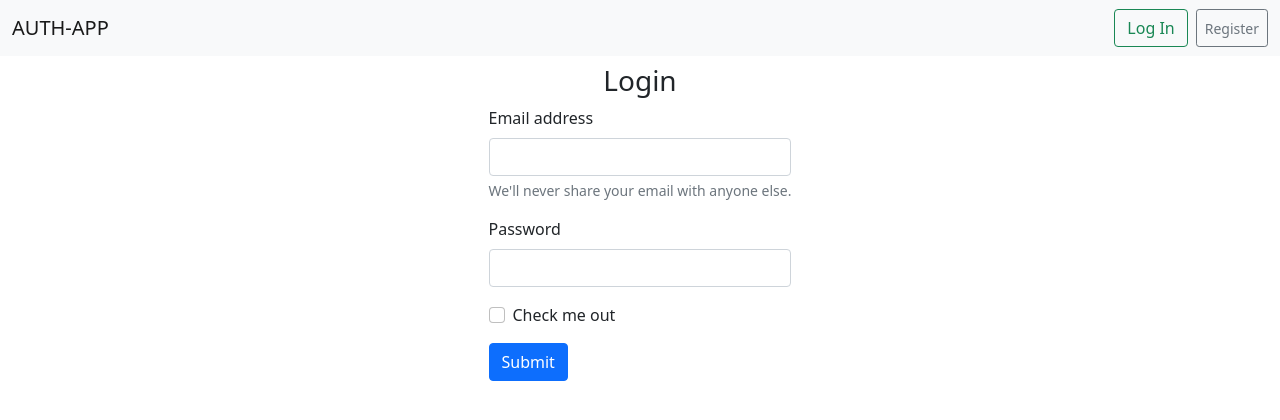
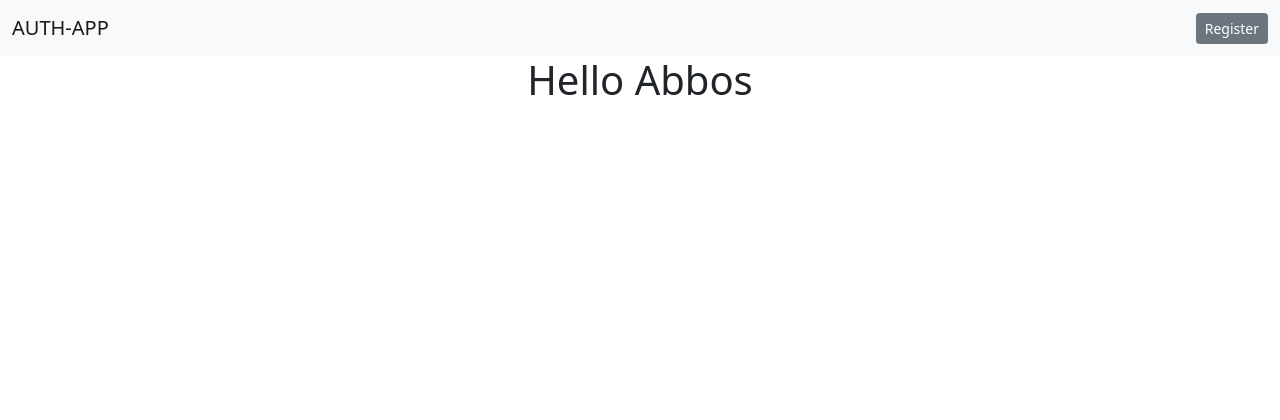
Before and after one commit to abbossth/vue-auth-app, a Vue app: page / in a window 1280 px wide. Shown: the top 420 px of the page. Built offline with nearby package versions, Linux system fonts and the light colour scheme.

Commit message:
Router implementation

```diff
--- a/package.json
+++ b/package.json
@@ -11,7 +11,8 @@
     "@popperjs/core": "^2.11.5",
     "bootstrap": "^5.1.3",
     "core-js": "^3.8.3",
-    "vue": "^2.6.14"
+    "vue": "^2.6.14",
+    "vue-router": "^2.8.1"
   },
   "devDependencies": {
     "@babel/core": "^7.12.16",
--- a/src/App.vue
+++ b/src/App.vue
@@ -2,19 +2,17 @@
   <div id="app">
     <Nav />
     <div class="container d-flex justify-content-center">
-      <Login />
+      <router-view></router-view>
     </div>
   </div>
 </template>
 
 <script>
 import Nav from './components/Nav'
-import Login from './components/Login'
 export default {
   name: 'App',
   components: {
     Nav,
-    Login
   }
 }
 </script>
--- a/src/components/Login.vue
+++ b/src/components/Login.vue
@@ -1,22 +1,39 @@
 <template>
-  <div>
-    <h3 class="text-center mt-2">Login</h3>
-    <form>
-      <div class="mb-3">
-        <label for="exampleInputEmail1" class="form-label">Email address</label>
-        <input type="email" class="form-control" id="exampleInputEmail1" aria-describedby="emailHelp">
-        <div id="emailHelp" class="form-text">We'll never share your email with anyone else.</div>
+  <div class="row mt-4">
+    <div class="col">
+      <div class="card p-2">
+        <div class="card-body">
+          <h3 class="text-center my-3">New User</h3>
+          <form>
+            <div class="input-group mb-3">
+              <span class="input-group-text" id="basic-addon1">Username</span>
+              <input type="text" class="form-control" placeholder="abbossth" aria-label="Username" aria-describedby="basic-addon1">
+            </div>
+            <div class="input-group mb-3">
+              <span class="input-group-text" id="email">Email</span>
+              <input type="email" class="form-control" placeholder="abbos@example.com" aria-label="email" aria-describedby="email">
+            </div>
+            <div class="input-group mb-3">
+              <span class="input-group-text" id="phone">Phone</span>
+              <input type="tel" class="form-control" placeholder="+998971234547" aria-label="phone" aria-describedby="phone">
+            </div>
+            <div class="input-group mb-3">
+              <span class="input-group-text" id="password">Password</span>
+              <input type="password" class="form-control" placeholder="Password" aria-label="Password" aria-describedby="password">
+            </div>
+            <div class="input-group mb-3">
+              <span class="input-group-text" id="name">Name</span>
+              <input type="text" class="form-control" placeholder="Abbos" aria-label="name" aria-describedby="name">
+            </div>
+            <div class="input-group mb-3">
+              <span class="input-group-text" id="name">DoB</span>
+              <input type="date" class="form-control" aria-label="name" aria-describedby="name">
+            </div>
+            <button type="submit" class="btn btn-primary w-100">Register</button>
+          </form>
+        </div>
       </div>
-      <div class="mb-3">
-        <label for="exampleInputPassword1" class="form-label">Password</label>
-        <input type="password" class="form-control" id="exampleInputPassword1">
-      </div>
-      <div class="mb-3 form-check">
-        <input type="checkbox" class="form-check-input" id="exampleCheck1">
-        <label class="form-check-label" for="exampleCheck1">Check me out</label>
-      </div>
-      <button type="submit" class="btn btn-primary">Submit</button>
-    </form>
+    </div>
   </div>
 </template>
 
--- a/src/components/Nav.vue
+++ b/src/components/Nav.vue
@@ -3,8 +3,7 @@
     <div class="container-fluid">
       <a class="navbar-brand">AUTH-APP</a>
       <div class="d-flex">
-        <button class="btn btn-outline-success me-2" type="button">Log In</button>
-        <button class="btn btn-sm btn-outline-secondary" type="button">Register</button>
+        <router-link class="btn btn-sm btn-secondary" to="/register">Register</router-link>
       </div>
     </div>
   </nav>
--- a/src/main.js
+++ b/src/main.js
@@ -1,11 +1,15 @@
 import Vue from 'vue'
-import App from './App.vue'
+import VueRouter from 'vue-router';
+import App from './App'
 import 'bootstrap/dist/css/bootstrap.css'
+import Router from './router'
 
-Vue.config.productionTip = false
+Vue.use(VueRouter)
 
 new Vue({
+  el: '#app',
   render: h => h(App),
-}).$mount('#app')
+  router: Router
+})
 
 import 'bootstrap/dist/js/bootstrap.js'
--- /dev/null
+++ b/src/router/index.js
@@ -0,0 +1,23 @@
+import VueRouter from 'vue-router'
+
+import Home from '../views/Home'
+import Registration from '../views/Register'
+
+const Routes = [
+  {
+    path: '/',
+    name: 'HomeView',
+    component: Home
+  },
+  {
+    path: '/register',
+    name: 'RegistrationForm',
+    component: Registration
+  }
+]
+
+const router = new VueRouter({
+  routes: Routes,
+})
+
+export default router
--- /dev/null
+++ b/src/views/Home.vue
@@ -0,0 +1,18 @@
+<template>
+  <h1>Hello {{ name }}</h1>
+</template>
+
+<script>
+export default {
+  name: 'HomeView',
+  data: function() {
+    return {
+      name: 'Abbos'
+    }
+  }
+}
+</script>
+
+<style>
+
+</style>
--- /dev/null
+++ b/src/views/Register.vue
@@ -0,0 +1,13 @@
+<template>
+  <h1>Register</h1>
+</template>
+
+<script>
+export default {
+  name: 'RegistrationForm'
+}
+</script>
+
+<style>
+
+</style>
```
Also changed, not shown: 1 other file (tests, documents, lock files or other folders).
